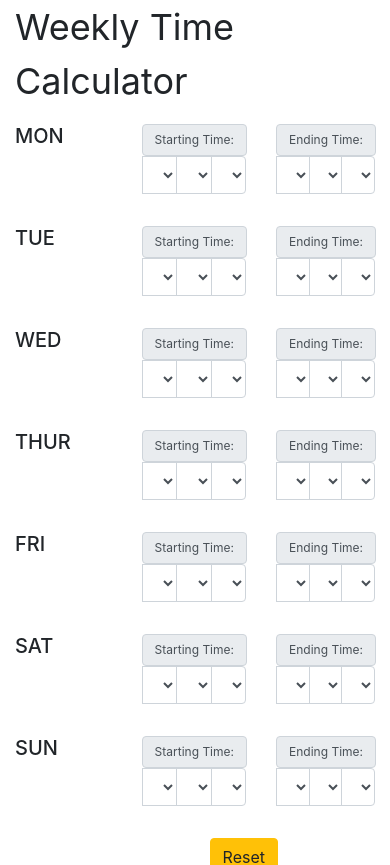
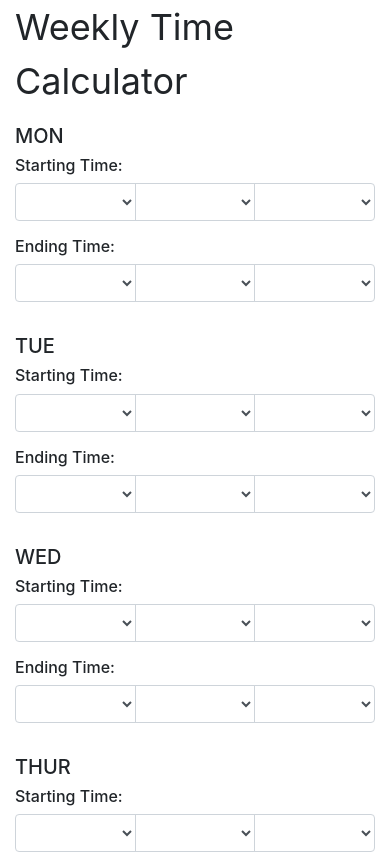
Before and after one commit to SenorEdbot/dadTimeClock, an Angular app: page / in a window 390 px wide. Shown: the top 865 px of the page. Built offline with nearby package versions, Linux system fonts and the light colour scheme.

Commit message:
added style for mobile

```diff
--- a/src/app/weekly-view/day/day.component.html
+++ b/src/app/weekly-view/day/day.component.html
@@ -5,18 +5,15 @@
 
       <div class="row">
         <!-- Day of the Week -->
-        <div class="col col-lg-1">
+        <div class="col-lg-1 col-sm-12 col-xs-12">
           <h5>{{day.shortText}}</h5>
-          <!-- <select class="form-control" id="formControlNameayOfWeek" tabindex="-1">
-            <option *ngFor="let x of daysOfTheWeek" value="{{x.text}}">{{capitolize(x.text)}}</option>
-          </select> -->
         </div>
 
         <!-- Start Time Group -->
-        <div class="form-group col col-lg-5">
+        <div class="form-group col-lg-5 col-s-6 col-xs-6">
+          <p class="h6">Starting Time: </p>
           <div class="input-group">
 
-            <span class="input-group-prepend input-group-text">Starting Time: </span>
 
             <select class="form-control" id="startHour" formControlName="startHour">
               <option *ngFor="let num of numberOfHours" value="{{num + 1}}">
@@ -40,9 +37,9 @@
 
         <!-- End Time Group -->
         <div class="form-group col col-lg-5">
+          <p class="h6">Ending Time: </p>
           <div class="input-group">
 
-            <span class="input-group-prepend input-group-text">Ending Time: </span>
 
             <select class="form-control" id="endHour" formControlName="endHour">
               <option *ngFor="let num of numberOfHours" value="{{num + 1}}">
@@ -69,7 +66,7 @@
 
       <div class="row justify-content-end">
         <!-- Final Time Group -->
-        <div class="form-group col col-lg-10">
+        <div class="form-group col-lg-10 final-calc-table">
 
           <table class="table" *ngIf="!!dailyState.finalAMorPMCalculated">
             <thead>
--- a/src/app/weekly-view/day/day.component.scss
+++ b/src/app/weekly-view/day/day.component.scss
@@ -18,3 +18,9 @@
 #startAMorPM {
   width: 5px;
 }
+
+@media (min-width: 576px) {
+  .final-calc-table {
+    padding-right: 7rem;
+  }
+}
--- a/src/app/weekly-view/weekly-view.component.scss
+++ b/src/app/weekly-view/weekly-view.component.scss
@@ -3,6 +3,8 @@
   margin-bottom: 1rem;
 }
 
-.reset {
-  padding-right: 7rem;
+@media (min-width: 576px) {
+  .reset {
+    padding-right: 7rem;
+  }
 }
```
